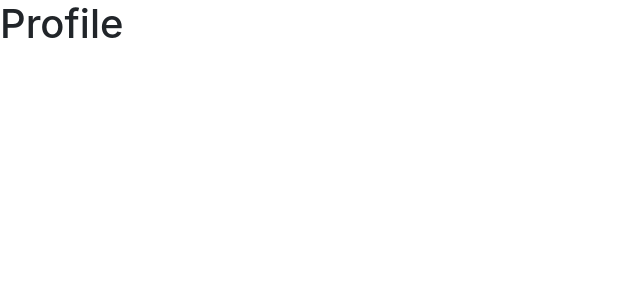
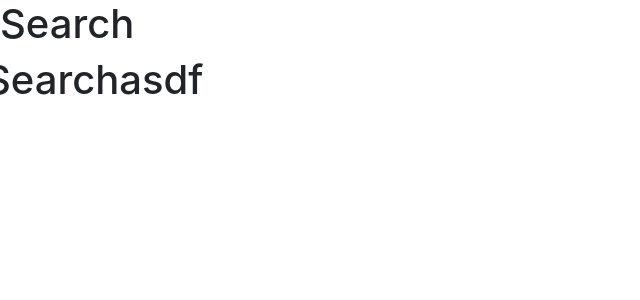
Before and after one commit to adisrael/fbhack-foodbook, a React (Create React App) app: page / in a window 1280 px wide. Shown: the top 300 px of the page, without its empty margins (0-640 px from the left). Built offline with nearby package versions, Linux system fonts and the light colour scheme.

Commit message:
Add main components for search

```diff
--- a/src/Logic.jsx
+++ b/src/Logic.jsx
@@ -8,7 +8,7 @@ import Search from './components/Search.jsx'
 class Logic extends Component {
 
   render() {
-    let state = 1
+    let state = 2
     let element
     if (state == 0){
         element = <Home/>
--- a/src/components/Filters.jsx
+++ b/src/components/Filters.jsx
@@ -0,0 +1,11 @@
+import React, { Component } from 'react'
+
+export default class Filters extends Component {
+  render() {
+    return (
+      <div>
+
+      </div>
+    )
+  }
+}
--- a/src/components/Search.jsx
+++ b/src/components/Search.jsx
@@ -1,11 +1,12 @@
 import React, { Component } from 'react';
+import SearchTop from './SearchTop'
 
 
 class Search extends Component {
   render() {
     return (
         <div>
-           <h1>Search</h1>
+           <SearchTop/>
         </div>
     );
   }
--- a/src/components/SearchBar.jsx
+++ b/src/components/SearchBar.jsx
@@ -0,0 +1,14 @@
+import React, { Component } from 'react'
+
+export default class SearchBar extends Component {
+  render() {
+    return (
+      <div className='row'>
+        <div className='col-xs-3'>
+            <h1>Searchasdf</h1>
+        </div>
+
+      </div>
+    )
+  }
+}
--- a/src/components/SearchTop.jsx
+++ b/src/components/SearchTop.jsx
@@ -1,11 +1,15 @@
 import React, { Component } from 'react';
+import SearchBar from './SearchBar'
+import Filters from './Filters'
 
 
 class SearchTop extends Component {
   render() {
     return (
         <div>
-            <h1>Explore</h1>
+          <h1>Search</h1>
+          <SearchBar />
+          <Filters />
         </div>
     );
   }
```
